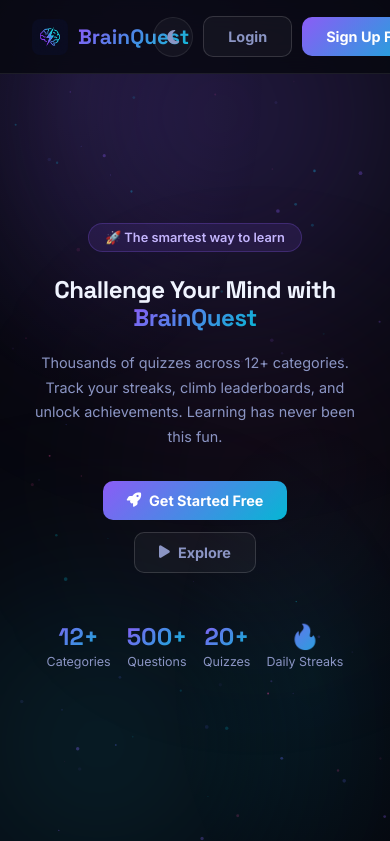
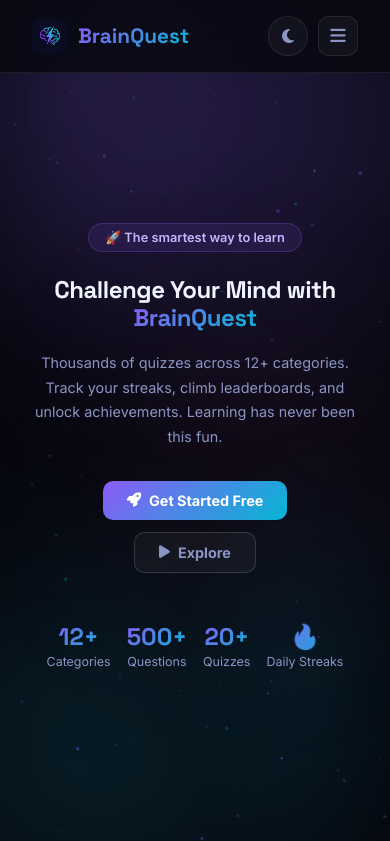
Before and after one commit to SahjalRana/Brainquest, a website: page public/index.html in a window 390 px wide. Shown: the top 841 px of the page. Drawn offline with nearby package versions, Linux system fonts and the light colour scheme; no server answers.

Commit message:
Fix mobile navbar overlapping issue by moving auth buttons to hamburger menu

```diff
--- a/public/css/app.css
+++ b/public/css/app.css
@@ -82,5 +82,5 @@
 .hist-meta{display:flex;gap:12px;font-size:.75rem;color:var(--t3);margin-top:3px;flex-wrap:wrap}
 .hist-score{font-family:'Space Grotesk',sans-serif;font-weight:700;font-size:1.1rem;text-align:right}
 .hist-grade{font-size:.72rem;color:var(--t3);text-align:right}
-@media(max-width:900px){.sidebar{transform:translateX(-100%)}.sidebar.open{transform:none;box-shadow:8px 0 30px rgba(0,0,0,.3)}.topbar{left:0}.main-content{margin-left:0}.menu-toggle{display:flex}.hamburger{display:flex}.nav-links{display:none}.topbar-search input{width:120px}.topbar-search input:focus{width:180px}.footer-grid{grid-template-columns:1fr 1fr}.hero-stats{gap:1.5rem}}
+@media(max-width:900px){.sidebar{transform:translateX(-100%)}.sidebar.open{transform:none;box-shadow:8px 0 30px rgba(0,0,0,.3)}.topbar{left:0}.main-content{margin-left:0}.menu-toggle{display:flex}.hamburger{display:flex}.nav-links{display:none}.auth-btn-desktop{display:none}.topbar-search input{width:120px}.topbar-search input:focus{width:180px}.footer-grid{grid-template-columns:1fr 1fr}.hero-stats{gap:1.5rem}}
 @media(max-width:600px){.hero h1{font-size:1.5rem}.hero-sub{font-size:.9rem}.hero-btns{flex-direction:column;align-items:center}.stats-grid{grid-template-columns:repeat(2,1fr)}.quiz-grid{grid-template-columns:1fr}.cat-grid,.cat-grid.lg{grid-template-columns:repeat(2,1fr)}.footer-grid{grid-template-columns:1fr}.hero-stats{flex-wrap:wrap;gap:1rem;justify-content:center}.features-grid{grid-template-columns:1fr}.kids-grid{grid-template-columns:repeat(2,1fr)}.cat-grid-landing{grid-template-columns:repeat(2,1fr)}.topbar-search{display:none}}
--- a/public/index.html
+++ b/public/index.html
@@ -23,14 +23,15 @@
   </div>
   <div class="nav-cta">
     <button class="theme-toggle" id="theme-toggle-landing" onclick="toggleTheme()" title="Toggle theme"><i class="fas fa-moon"></i></button>
-    <button class="btn btn-s" onclick="showScreen('auth')">Login</button>
-    <button class="btn btn-p" onclick="showScreen('auth');switchAuth('register')">Sign Up Free</button>
+    <button class="btn btn-s auth-btn-desktop" onclick="showScreen('auth')">Login</button>
+    <button class="btn btn-p auth-btn-desktop" onclick="showScreen('auth');switchAuth('register')">Sign Up Free</button>
     <button class="hamburger" id="hamburger" onclick="toggleMobileNav()"><i class="fas fa-bars"></i></button>
   </div>
 </nav>
 <div class="mobile-nav" id="mobile-nav">
   <a href="#features" onclick="closeMobileNav()">Features</a><a href="#categories-section" onclick="closeMobileNav()">Categories</a><a href="#kids" onclick="closeMobileNav()">Kids</a><a href="#testimonials" onclick="closeMobileNav()">Reviews</a>
   <a href="#" onclick="closeMobileNav();showScreen('auth')">Login</a>
+  <a href="#" onclick="closeMobileNav();showScreen('auth');switchAuth('register')" style="color:var(--p);font-weight:700">Sign Up Free</a>
 </div>
 
 <!-- Hero -->
```
